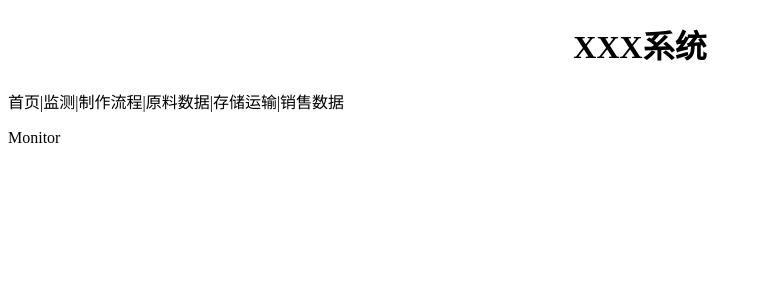
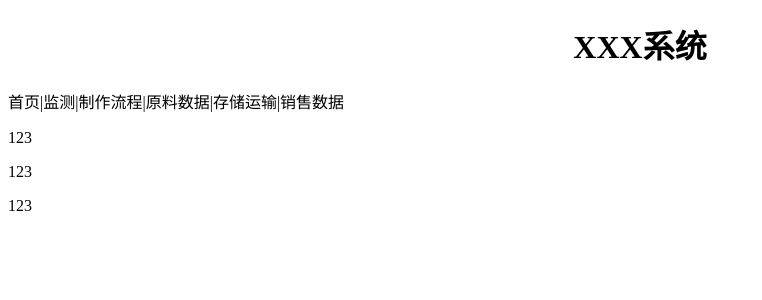
Before and after one commit to codenewbird/prepared_food, a Vue app in the folder src/ui/praparedFoodDemo/: page /monitor in a window 1280 px wide. Shown: the top 300 px of the page, without its empty margins (0-762 px from the left). Built offline with nearby package versions, Linux system fonts and the light colour scheme.

Commit message:
监测UI初步设计

```diff
--- /dev/null
+++ b/src/ui/praparedFoodDemo/src/components/monitor/MonitorLeftView.vue
@@ -0,0 +1,7 @@
+<template>
+    <p>123</p>
+</template>
+
+<script>
+
+</script>
--- /dev/null
+++ b/src/ui/praparedFoodDemo/src/components/monitor/MonitorRightView.vue
@@ -0,0 +1,7 @@
+<template>
+    <p>123</p>
+</template>
+
+<script>
+
+</script>
--- /dev/null
+++ b/src/ui/praparedFoodDemo/src/components/monitor/MonitorTopView.vue
@@ -0,0 +1,7 @@
+<template>
+    <p>123</p>
+</template>
+
+<script>
+
+</script>
--- a/src/ui/praparedFoodDemo/src/views/MonitorView.vue
+++ b/src/ui/praparedFoodDemo/src/views/MonitorView.vue
@@ -1,7 +1,17 @@
 <template>
-    <p>Monitor</p>
+    <MonitorTopView/>
+    <MonitorLeftView/>
+    <MonitorRightView/>
 </template>
 
-<script>
+<script setup>
+import MonitorLeftView from '../components/monitor/MonitorLeftView.vue';
+import MonitorRightView from '../components/monitor/MonitorRightView.vue';
+import MonitorTopView from '../components/monitor/MonitorTopView.vue';
+
 
 </script>
+
+<style>
+
+</style>
```
